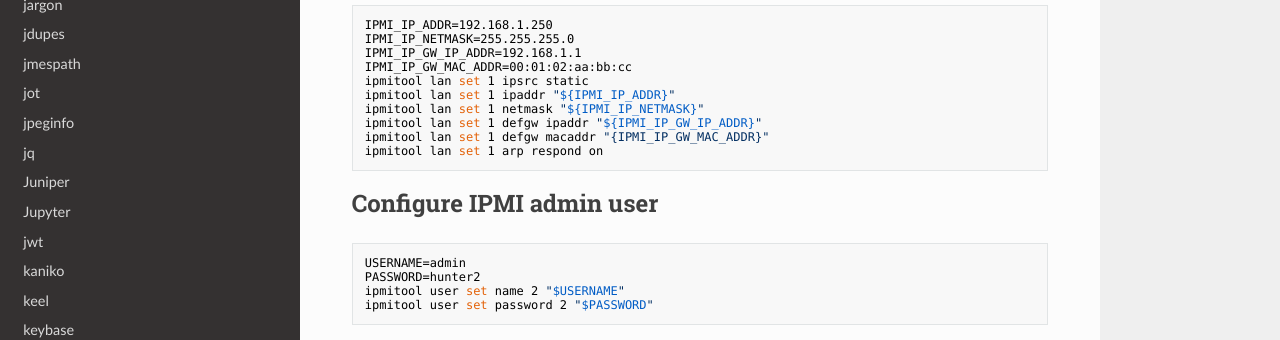
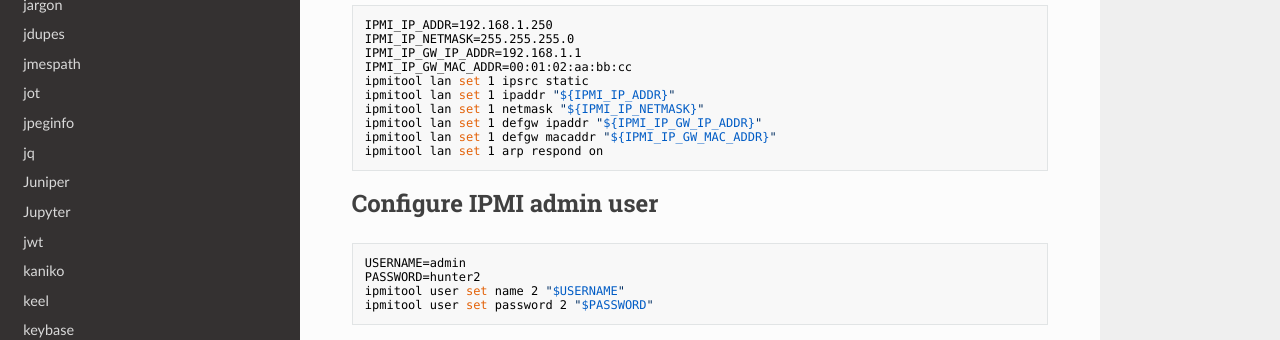
Before and after one commit to lando-cal/tech-notes, an MkDocs documentation site: the page built from docs/ipmi.md, in a window 1280 px wide and 900 px high, scrolled down 1943 px. Shown: the part 130-470 px from the top of the window. Built offline with MkDocs 1.6.1, drawn with Linux system fonts in a browser that asks for light colours; nearby versions of some CDN libraries.

Commit message:
Add missing $

````diff
--- a/docs/ipmi.md
+++ b/docs/ipmi.md
@@ -103,7 +103,7 @@ ipmitool lan set 1 ipsrc static
 ipmitool lan set 1 ipaddr "${IPMI_IP_ADDR}"
 ipmitool lan set 1 netmask "${IPMI_IP_NETMASK}"
 ipmitool lan set 1 defgw ipaddr "${IPMI_IP_GW_IP_ADDR}"
-ipmitool lan set 1 defgw macaddr "{IPMI_IP_GW_MAC_ADDR}"
+ipmitool lan set 1 defgw macaddr "${IPMI_IP_GW_MAC_ADDR}"
 ipmitool lan set 1 arp respond on
 ```
 
````
